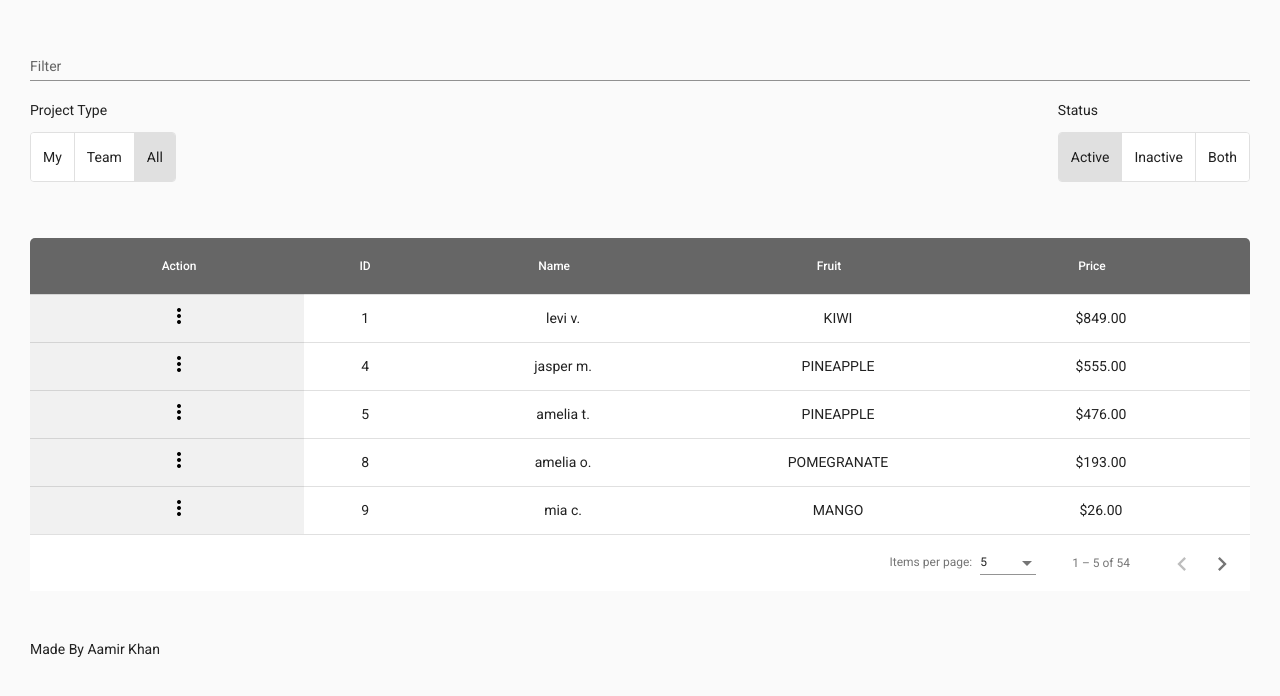
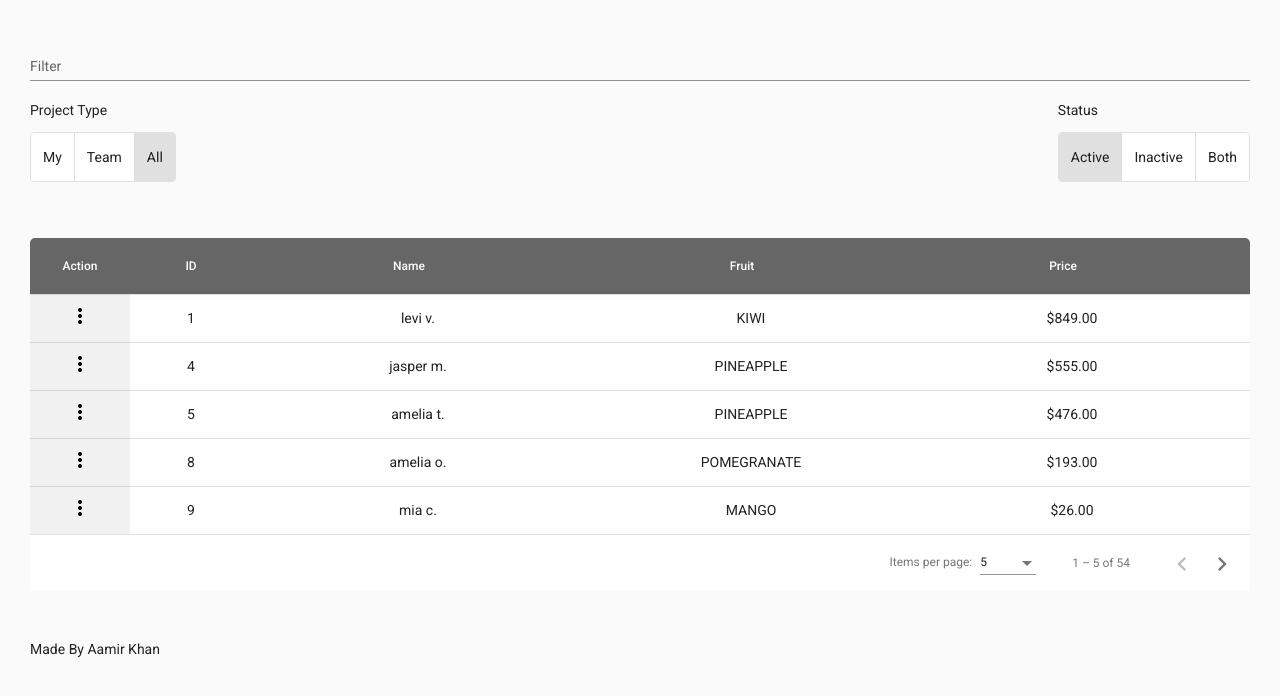
Before and after one commit to aamir12/angular-material-reuseable-table, an Angular app: page / in a window 1280 px wide. Shown: the top 696 px of the page. Built offline with nearby package versions, Linux system fonts and the light colour scheme.

Commit message:
update style

```diff
--- a/src/app/mat-table-list/mat-table-list.component.html
+++ b/src/app/mat-table-list/mat-table-list.component.html
@@ -7,7 +7,7 @@
           *matHeaderCellDef
           disabled="true"
           [ngStyle]="actionBtns.headerStyle ? actionBtns.headerStyle : {}"
-          [ngClass]="actionBtns.headerClasses ? actionBtns.headerClasses : []"
+          [ngClass]="actionBtns.headerClasses ? actionBtns.headerClasses.join(' ') : []"
         >
           Action
         </th>
@@ -15,7 +15,7 @@
           mat-cell
           *matCellDef="let row"
           [ngStyle]="actionBtns.dataStyle ? actionBtns.dataStyle : {}"
-          [ngClass]="actionBtns.dataClasses ? actionBtns.dataClasses : []"
+          [ngClass]="actionBtns.dataClasses ? actionBtns.dataClasses.join(' ') : []"
         >
           <button
             (click)="onOptionClick($event)"
@@ -45,7 +45,7 @@
           mat-sort-header
           [disabled]="col.disableSorting"
           [ngStyle]="col.headerStyle ? col.headerStyle : {}"
-          [ngClass]="col.headerClasses ? col.headerClasses : []"
+          [ngClass]="col.headerClasses ? col.headerClasses.join(' ') : []"
         >
           {{ col.displayName }}
         </th>
@@ -53,7 +53,7 @@
           mat-cell
           *matCellDef="let row"
           [ngStyle]="col.dataStyle ? col.dataStyle : {}"
-          [ngClass]="col.dataClasses ? col.dataClasses : []"
+          [ngClass]="col.dataClasses ? col.dataClasses.join(' ') : []"
         >
           {{ col.transForm ? col.transForm(row[col.name]) : row[col.name] }}
         </td>
--- a/src/app/table-overview-example.ts
+++ b/src/app/table-overview-example.ts
@@ -60,11 +60,11 @@ export class TableOverviewExample implements OnInit {
 
   actionBtns: IActionBtnConfiguration<IUserData> = {
     positions: 'start',
-    headerClasses: ['text-center'],
+    headerClasses: ['text-center','action-column'],
     dataStyle: {
       backgroundColor: '#f1f1f1',
     },
-    dataClasses: ['text-center'],
+    dataClasses: ['text-center','action-column'],
     buttons: [
       {
         name: 'View',
--- a/src/styles.scss
+++ b/src/styles.scss
@@ -20,3 +20,8 @@ body {
 .mat-sort-header-disabled .mat-sort-header-arrow {
   display: none !important;
 }
+
+.mat-column-action {
+  padding-left: 0px !important;
+  width: 50px;
+}
```
